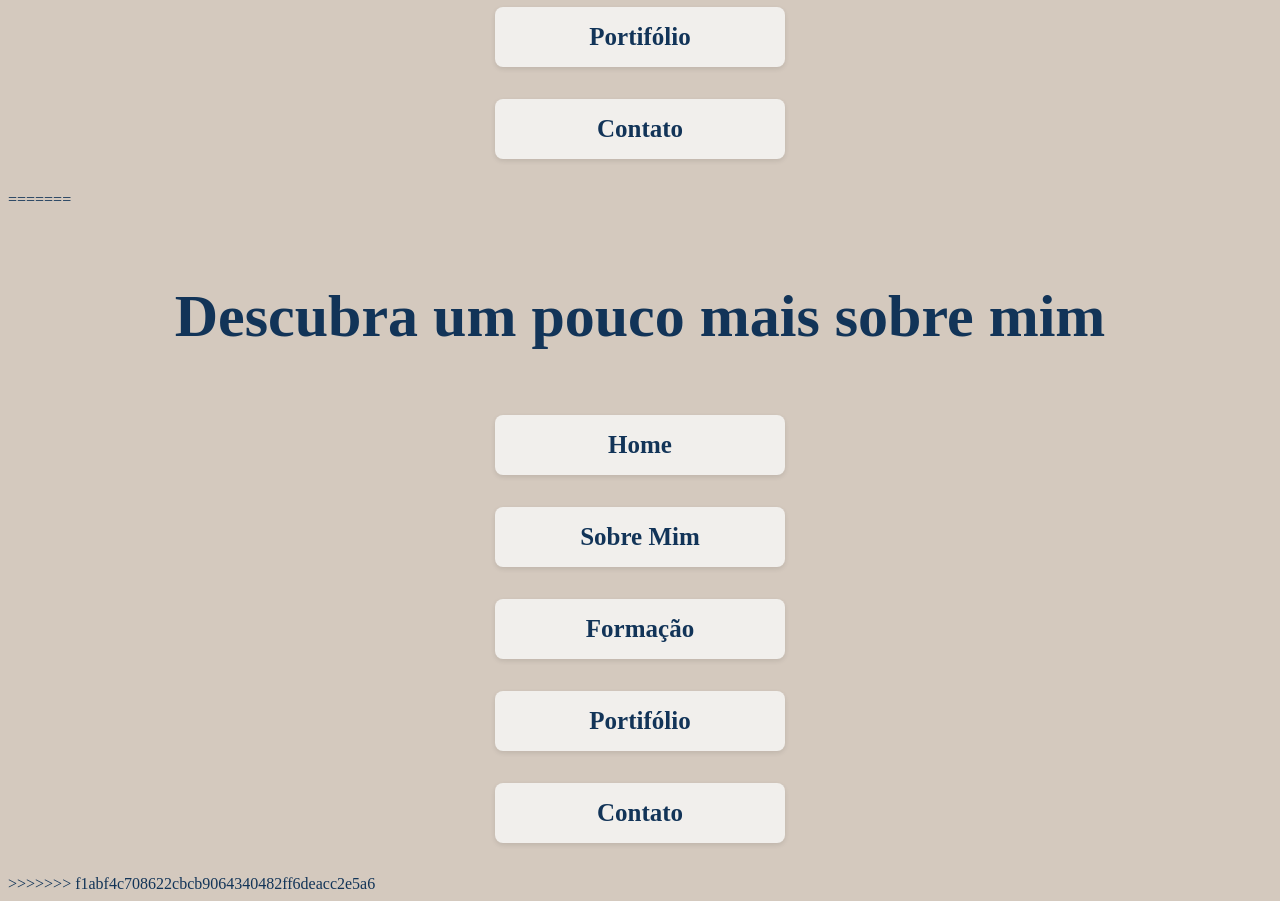
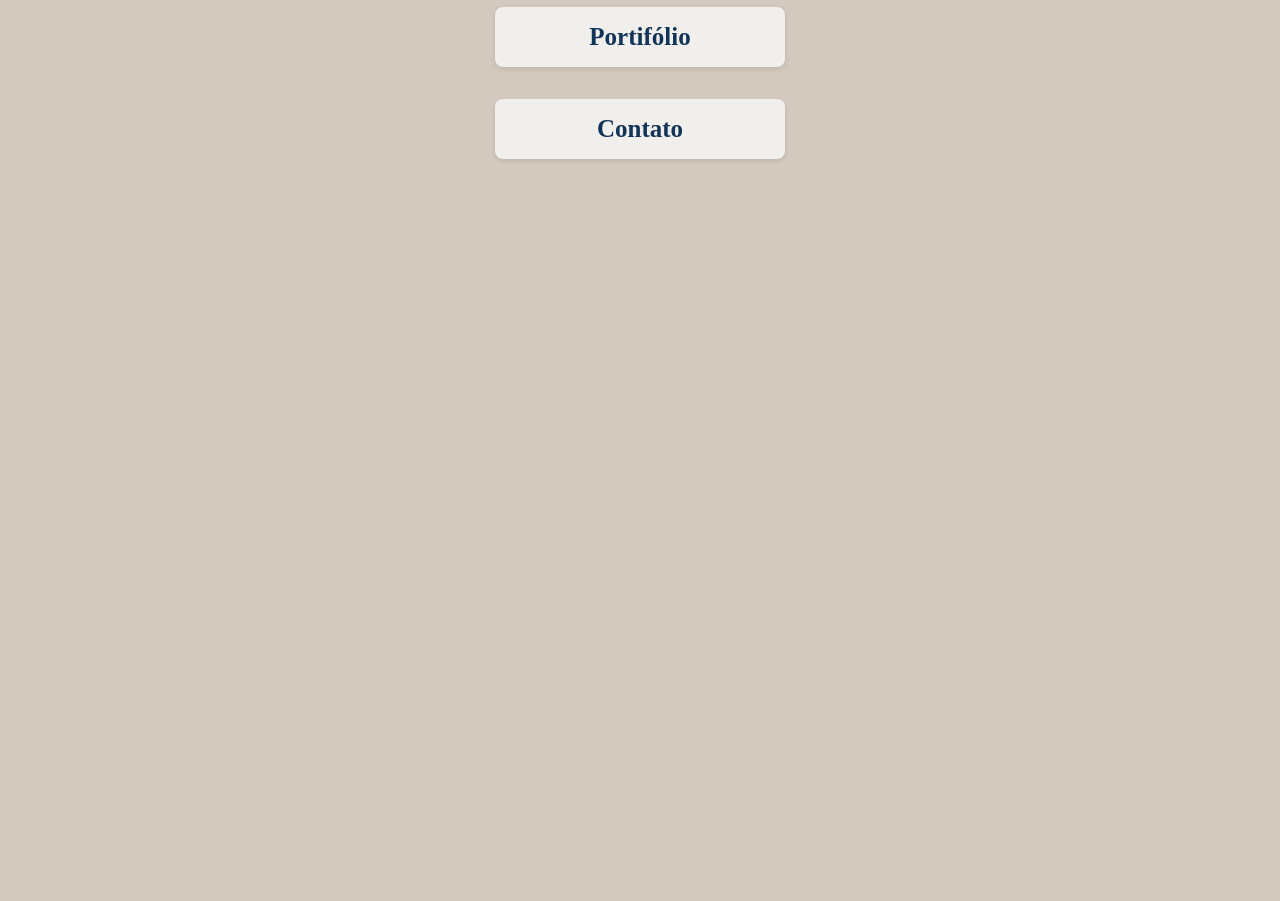
Before and after one commit to Lenhazada/Gabriel-Lenhardt-Portifolio, a plain HTML site: page index.html in a window 1280 px wide. Shown: the part 500-1401 px from the top of the page. After the commit the page ends 800 px from the top, so only its background shows below. Drawn offline with Linux system fonts and the light colour scheme.

Commit message:
Arrumado

```diff
--- a/index.html
+++ b/index.html
@@ -21,28 +21,4 @@
     </header>
 
 </body>
-=======
-<!DOCTYPE html>
-<html lang="pt-br">
-<head>
-    <meta charset="UTF-8">
-    <meta name="viewport" content="width=device-width, initial-scale=1.0">
-    <link rel="stylesheet" href="styles/style.css">
-    <title>Meus Links</title>
-</head>
-<body>
-    <!-- CABEÇALHO DA PÁGINA PRINCIPAL -->
-    <header class="cabecalho_home">
-        <h1 class="cabecalho_titulo_home">Descubra um pouco mais sobre mim</h1>
-        <nav class ="cabecalho_menu_home">
-            <a class="cabecalho_link_menu_home" href="index.html">Home</a>
-            <a class="cabecalho_link_menu_home" href="sobre.html">Sobre Mim</a>
-            <a class="cabecalho_link_menu_home" href="formacao.html">Formação</a>
-            <a class="cabecalho_link_menu_home" href="portifolio.html">Portifólio</a>
-            <a class="cabecalho_link_menu_home" href="contato.html">Contato</a>
-        </nav>
-    </header>
-
-</body>
->>>>>>> f1abf4c708622cbcb9064340482ff6deacc2e5a6
 </html>
```
